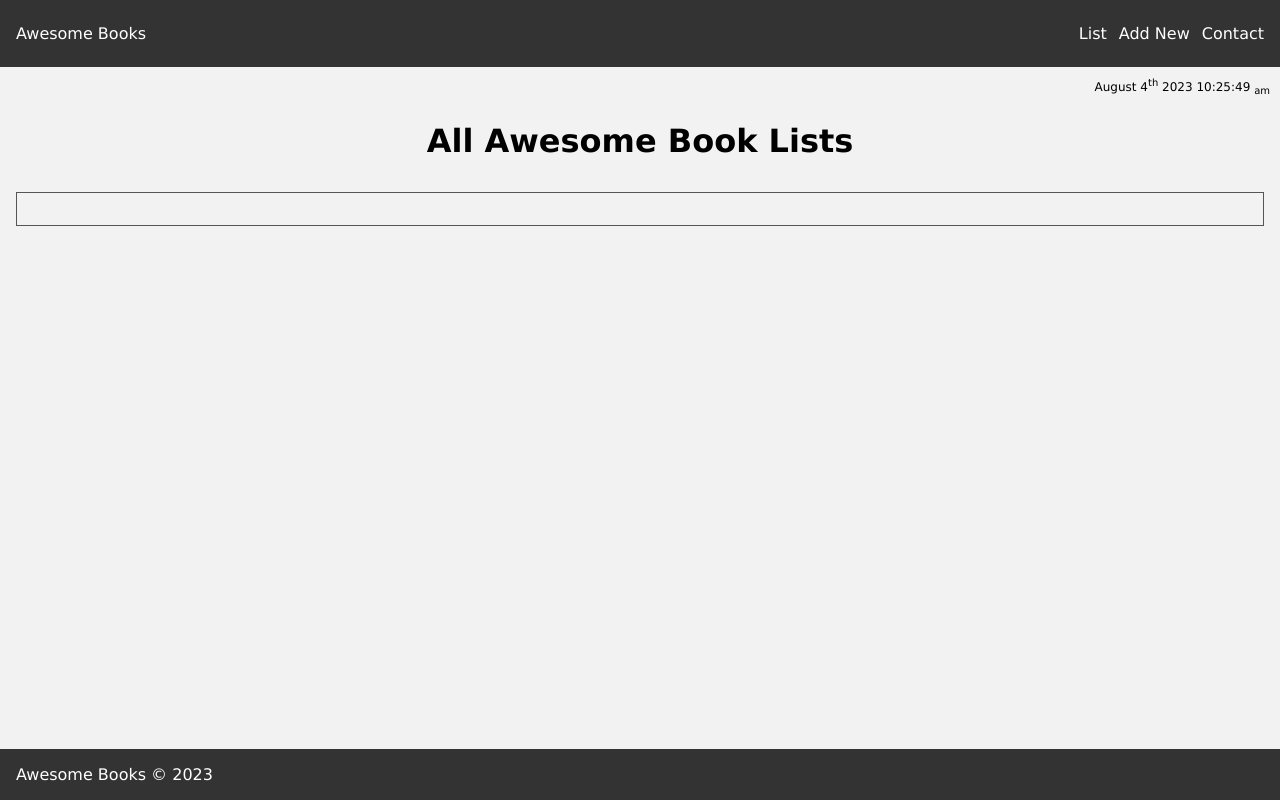
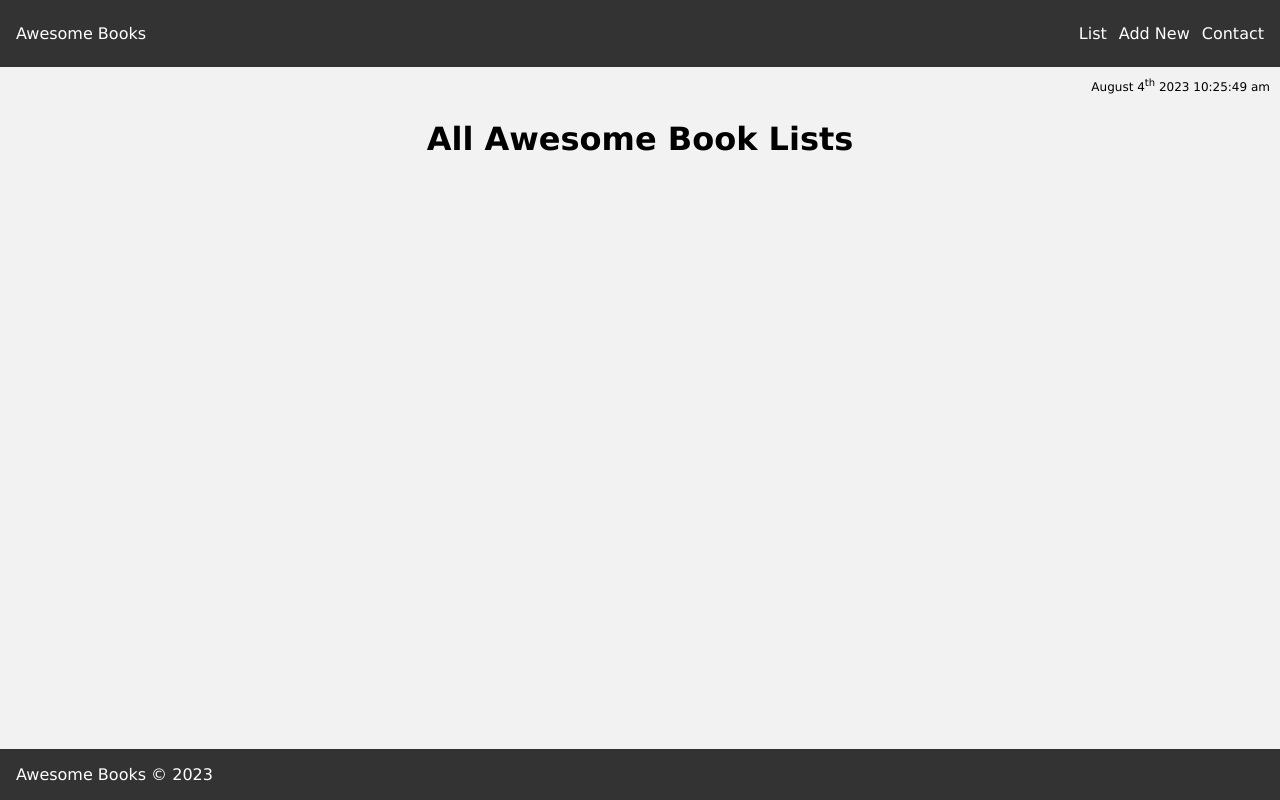
Before and after one commit to ALPANNA-GH/awesome-books, a plain HTML site: page index.html in a window 1280 px wide. Both pictures are taken after a click on the item "List". Drawn offline with Linux system fonts and the light colour scheme.

Commit message:
fix list show/hide conflict

```diff
--- a/index.html
+++ b/index.html
@@ -22,7 +22,7 @@
       <p id="dateTime" class="date-time"></p>
       <h1 id="mainTitle">Awesome Books</h1>
     </header>
-    <section id="bookList" class="none bookList"></section>
+    <section id="bookList" class="book-list"></section>
     <section id="formContainer">
       <form id="bookForm">
         <label for="bookTitle">
--- a/script/main.js
+++ b/script/main.js
@@ -51,12 +51,10 @@ function displayBook() {
 
     const authorParagraph = document.createElement('p');
     authorParagraph.textContent = book.author;
-
     const removeButton = document.createElement('button');
     removeButton.textContent = 'Remove';
     removeButton.classList.add('deleteBtn');
     removeButton.addEventListener('click', function() {
-      // bookList.classList.remove('nonee');
       const indexToRemove = newbook.bookArr.findIndex(item => item.id === book.id);
       newbook.removeBookById(indexToRemove);
     });
@@ -66,6 +64,8 @@ function displayBook() {
     bookCard.appendChild(removeButton);
     bookList.appendChild(bookCard);
   });
+
+  bookList.innerHTML == ''? bookList.classList.add('hide-book-list') : bookList.classList.remove('hide-book-list');
 }
 
 addBook.addEventListener('click', function(e) {
@@ -160,7 +160,7 @@ let fullYear = dateTime.getFullYear();
 let fullTimeWithSuffix = dateTime.getHours() + ':'
   + dateTime.getMinutes() + ':'
   + dateTime.getSeconds()
-  + (dateTime.getHours() > 12 ? ' <sub>pm</sub>' : ' <sub>am</sub>');
+  + (dateTime.getHours() > 11 ? ' pm' : ' am');
 let formatedDateTime = monthLong + ' ' + dayWithSuffix + ' ' + fullYear + ' ' + fullTimeWithSuffix;
 
 displayDateTime.innerHTML = formatedDateTime;
--- a/style/main.css
+++ b/style/main.css
@@ -11,6 +11,7 @@ button {
 body {
   background-color: #f2f2f2;
   min-height: 100vh;
+  padding-bottom: 3rem;
 }
 
 header {
@@ -45,7 +46,6 @@ form {
   border-radius: 8px;
   box-shadow: 0 2px 6px rgba(0, 0, 0, 0.1);
   transition: all 0.3s ease;
-  margin-bottom: 3rem;
 }
 
 label {
@@ -76,7 +76,8 @@ button:hover {
   background-color: #555;
 }
 
-.bookList {
+.book-list {
+  display: block;
   padding: 1rem;
   border: 1px solid #555;
   margin: 2rem 1rem;
@@ -175,8 +176,9 @@ nav {
   bottom: 0;
 }
 
-.nonee {
+.hide-book-list {
   display: none;
+  border: none;
 }
 
 a {
```
